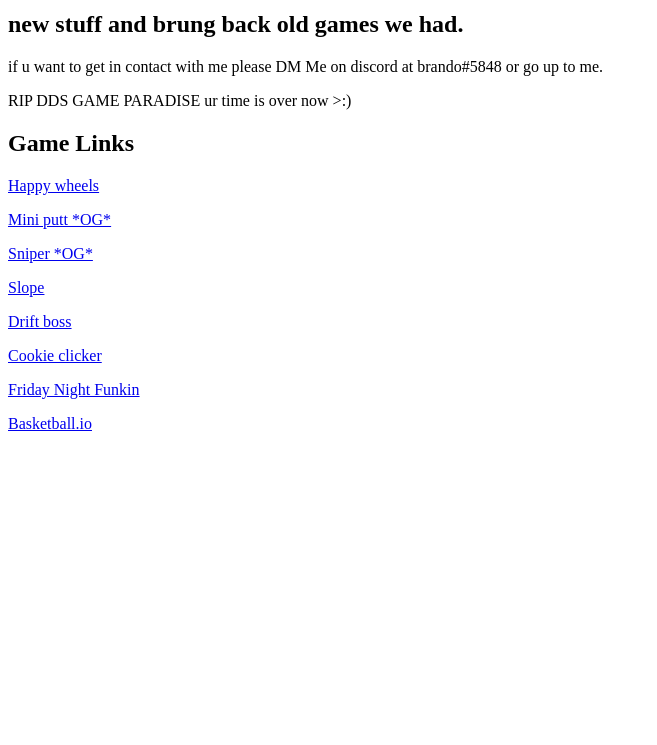
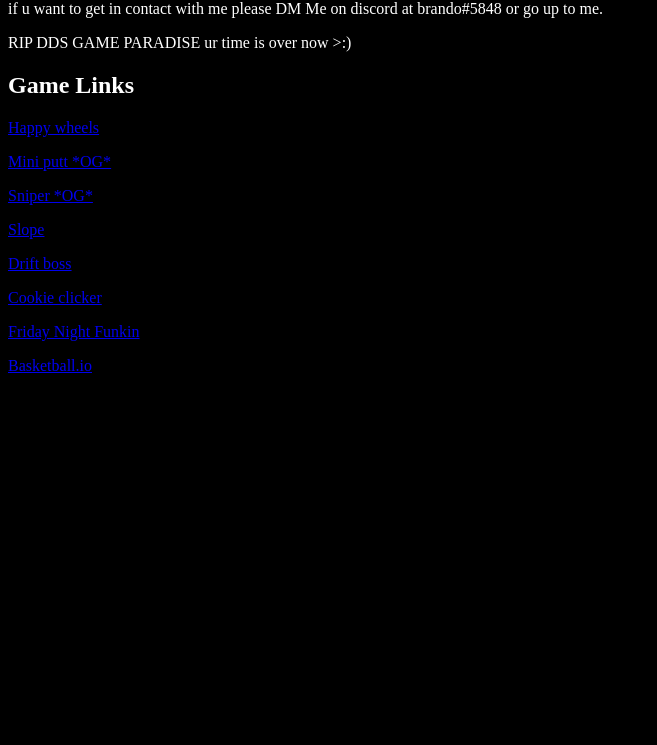
Before and after one commit to bowserjrchaosdude3/snackers, a plain HTML site: page index.html in a window 1280 px wide. Shown: the part 55-800 px from the top of the page, without its empty margins (0-657 px from the left). Drawn offline with Linux system fonts and the light colour scheme.

Commit message:
Update index.html

```diff
--- a/index.html
+++ b/index.html
@@ -1,8 +1,8 @@
-<h1><span style="color: #ff0000;">snackers v2</span></h1>
-<h2><span style="color: #000000;">new stuff and brung back old games we had.</span></h2>
-<p><span style="color: #000000;">if u want to get in contact with me please DM Me on discord at brando#5848 or go up to me.</span></p>
-<p><span style="color: #000000;">RIP DDS GAME PARADISE ur time is over now &gt;:)</span></p>
-<h2>Game Links</h2>
+<body style="background-color:black;">
+<h2><span style="color: #FFFFFF;">new stuff and brung back old games we had.</span></h2>
+<p><span style="color: #FFFFFF;">if u want to get in contact with me please DM Me on discord at brando#5848 or go up to me.</span></p>
+<p><span style="color: #FFFFFF;">RIP DDS GAME PARADISE ur time is over now &gt;:)</span></p>
+<h2><span style="color: #FFFFFF;">Game Links</h2>
 <p><a href="https://bowserjrchaosdude3.github.io/snackers/happywheels.html">Happy wheels</a></p>
 <p><a href="https://bowserjrchaosdude3.github.io/snackers/golf.html">Mini putt *OG*</a></p>
 <p><a href="https://bowserjrchaosdude3.github.io/snackers/sniper.html">Sniper *OG*</a></p>
```
